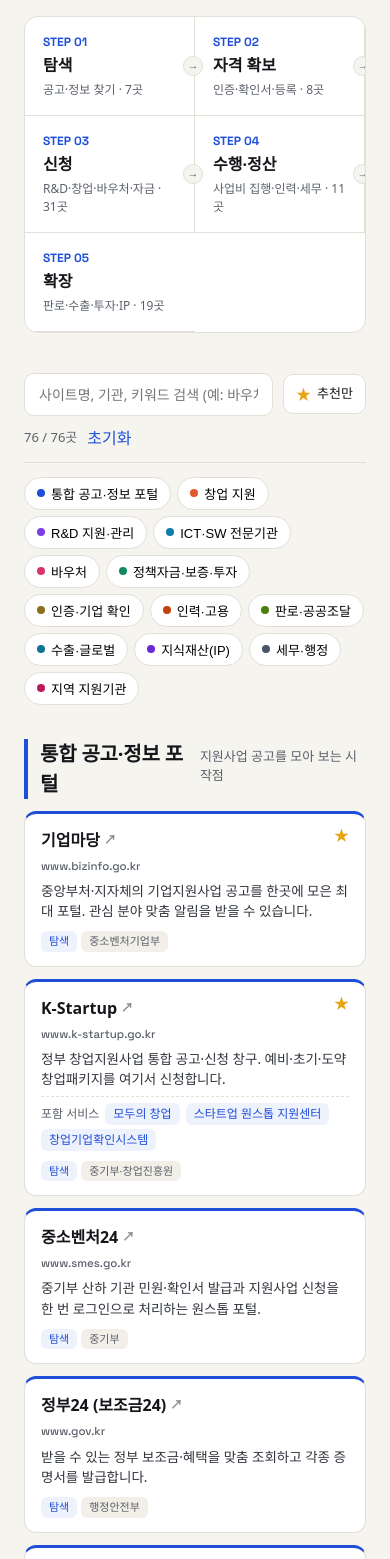
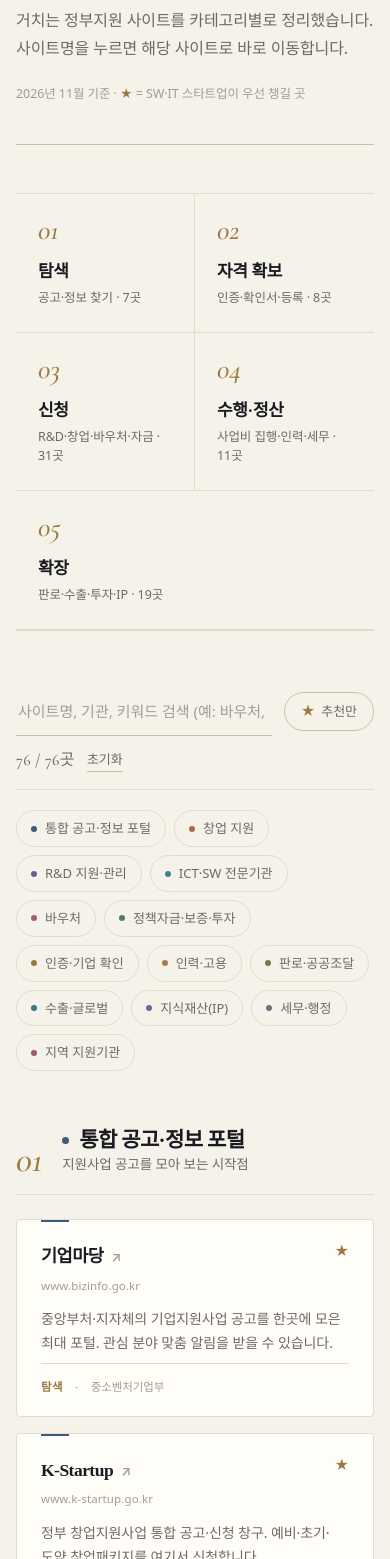
Before and after one commit to 84labslogan-ai/gov-map, a plain HTML site: page index.html in a window 390 px wide. Shown: the part 197-1756 px from the top of the page. Drawn offline with nearby package versions, Linux system fonts and the light colour scheme; a web font is replaced by a local one.

Commit message:
Restyle page with editorial premium look
Ivory/ink palette with gold accent, serif headings (Noto Serif KR), Pretendard body,
numbered sections, muted category colors, hairline cards, dark mode.

Co-Authored-By: Claude Opus 5.5 <noreply@anthropic.com>

```diff
--- a/index.html
+++ b/index.html
@@ -5,91 +5,133 @@
 <meta name="viewport" content="width=device-width, initial-scale=1">
 <title>정부지원 생태계 맵</title>
 <link rel="preconnect" href="https://fonts.googleapis.com">
-<link href="https://fonts.googleapis.com/css2?family=IBM+Plex+Sans+KR:wght@400;500;600;700&family=Space+Grotesk:wght@500;700&display=swap" rel="stylesheet">
+<link rel="preconnect" href="https://fonts.gstatic.com" crossorigin>
+<link href="https://fonts.googleapis.com/css2?family=Noto+Serif+KR:wght@500;600;700&family=Cormorant+Garamond:ital,wght@0,500;0,600;1,500&display=swap" rel="stylesheet">
+<link rel="stylesheet" href="https://cdn.jsdelivr.net/gh/orioncactus/pretendard@v1.3.9/dist/web/variable/pretendardvariable-dynamic-subset.min.css">
 <style>
 :root{
-  --bg:#f5f4ef; --ink:#14161a; --sub:#5b606b; --line:#e2dfd6; --card:#ffffff;
-  --accent:#1f4fd8; --star:#e8a317;
-  --c-info:#1f4fd8; --c-startup:#e4572e; --c-rnd:#7b3fe4; --c-finance:#0f8a5f;
-  --c-voucher:#d6336c; --c-ict:#0b7fab; --c-cert:#8a6d1f; --c-hr:#c2410c;
-  --c-sales:#4d7c0f; --c-global:#0e7490; --c-ip:#6d28d9; --c-admin:#475569; --c-region:#be185d;
+  --bg:#f5f2ea; --card:#fffdf8; --ink:#1a1b20; --sub:#6d6a63; --faint:#a29d92;
+  --line:#e3dccd; --line-2:#cbbfa8; --gold:#9c7a43; --gold-soft:#f1e8d6; --hover:#faf6ee;
+  --shadow:0 1px 2px rgba(40,32,20,.04), 0 12px 32px -12px rgba(40,32,20,.18);
+  --c-info:#3d5a80; --c-startup:#b5654a; --c-rnd:#6c5b9e; --c-finance:#4f7f63;
+  --c-voucher:#a55c7b; --c-ict:#3f7f8f; --c-cert:#9a7b3f; --c-hr:#b07a4a;
+  --c-sales:#6f7d45; --c-global:#3f7480; --c-ip:#7a5f97; --c-admin:#6b7280; --c-region:#9b5a6a;
+  --serif:"Noto Serif KR",serif; --num:"Cormorant Garamond",serif;
+  --sans:"Pretendard Variable",Pretendard,system-ui,-apple-system,sans-serif;
+  color-scheme:light;
+}
+@media (prefers-color-scheme:dark){
+  :root{
+    --bg:#121214; --card:#19191c; --ink:#ece7dc; --sub:#a39e93; --faint:#6f6b63;
+    --line:#2a292c; --line-2:#3b3935; --gold:#c9a46a; --gold-soft:#2a2419; --hover:#1e1d20;
+    --shadow:0 1px 2px rgba(0,0,0,.3), 0 14px 36px -14px rgba(0,0,0,.7);
+    --c-info:#7d9cc4; --c-startup:#d98e74; --c-rnd:#a596d4; --c-finance:#86b597;
+    --c-voucher:#d293ad; --c-ict:#7cb3c0; --c-cert:#cdae72; --c-hr:#d6a679;
+    --c-sales:#a9b77c; --c-global:#7fb0ba; --c-ip:#b19ad0; --c-admin:#a3a9b5; --c-region:#cf8f9e;
+    color-scheme:dark;
+  }
 }
 *{box-sizing:border-box;margin:0;padding:0}
-body{font-family:"IBM Plex Sans KR",system-ui,sans-serif;background:var(--bg);color:var(--ink);line-height:1.5}
+html{-webkit-text-size-adjust:100%}
+body{font-family:var(--sans);background:var(--bg);color:var(--ink);line-height:1.6;letter-spacing:-.005em;-webkit-font-smoothing:antialiased;word-break:keep-all;overflow-wrap:break-word}
 a{color:inherit}
-.wrap{max-width:1280px;margin:0 auto;padding:40px 24px 80px}
-header h1{font-size:34px;font-weight:700;letter-spacing:-.02em}
-header h1 span{color:var(--accent)}
-header p{color:var(--sub);margin-top:6px;font-size:15px}
-.meta{font-size:12px;color:var(--sub);margin-top:10px}
+.wrap{max-width:1240px;margin:0 auto;padding:72px 32px 120px}
+
+/* header */
+header{padding-bottom:40px;border-bottom:1px solid var(--line-2);position:relative}
+.eyebrow{font-family:var(--num);font-size:13px;letter-spacing:.32em;text-transform:uppercase;color:var(--gold);display:flex;align-items:center;gap:14px}
+.eyebrow::after{content:"";height:1px;width:56px;background:var(--gold);opacity:.6}
+header h1{font-family:var(--serif);font-size:clamp(32px,5vw,54px);font-weight:600;letter-spacing:-.035em;line-height:1.15;margin-top:22px}
+header h1 span{color:var(--gold);font-weight:700}
+header p{color:var(--sub);margin-top:18px;font-size:16px;max-width:640px;line-height:1.75}
+.meta{font-size:12.5px;color:var(--faint);margin-top:22px}
+.meta .star{font-size:12px}
 
 /* lifecycle */
-.flow{display:grid;grid-template-columns:repeat(5,1fr);gap:0;margin:32px 0 28px;border:1px solid var(--line);border-radius:14px;overflow:hidden;background:var(--card)}
-.step{padding:16px 18px;cursor:pointer;position:relative;border-right:1px solid var(--line);transition:background .15s}
+.flow{display:grid;grid-template-columns:repeat(5,1fr);margin:48px 0 40px;border-top:1px solid var(--line);border-bottom:1px solid var(--line)}
+.step{padding:22px 22px 24px;cursor:pointer;position:relative;border-right:1px solid var(--line);transition:background .25s}
 .step:last-child{border-right:none}
-.step:hover{background:#f0f3fb}
-.step.on{background:var(--ink);color:#fff}
-.step.on .s-desc{color:#c9ccd3}
-.s-no{font-family:"Space Grotesk";font-size:12px;font-weight:700;color:var(--accent)}
-.step.on .s-no{color:#8fb0ff}
-.s-name{font-weight:700;font-size:16px;margin-top:2px}
-.s-desc{font-size:12px;color:var(--sub);margin-top:4px}
-.step:not(:last-child)::after{content:"→";position:absolute;right:-9px;top:50%;transform:translateY(-50%);background:var(--bg);border:1px solid var(--line);border-radius:50%;width:18px;height:18px;font-size:11px;display:flex;align-items:center;justify-content:center;z-index:2;color:var(--sub)}
+.step:hover{background:var(--hover)}
+.step.on{background:var(--ink);color:var(--bg)}
+.step.on .s-desc{color:var(--faint)}
+.s-no{font-family:var(--num);font-style:italic;font-size:28px;font-weight:500;line-height:1;color:var(--gold)}
+.s-name{font-family:var(--serif);font-weight:600;font-size:17px;margin-top:14px;letter-spacing:-.02em}
+.s-desc{font-size:12.5px;color:var(--sub);margin-top:4px;line-height:1.5}
 
 /* controls */
-.controls{display:flex;flex-wrap:wrap;gap:10px;align-items:center;position:sticky;top:0;background:var(--bg);padding:12px 0;z-index:5;border-bottom:1px solid var(--line)}
-.search{flex:1;min-width:220px;padding:10px 14px;border:1px solid var(--line);border-radius:10px;font:inherit;font-size:14px;background:#fff}
-.search:focus{outline:2px solid var(--accent);border-color:transparent}
-.toggle{display:flex;align-items:center;gap:6px;font-size:13px;padding:9px 12px;border:1px solid var(--line);border-radius:10px;background:#fff;cursor:pointer;user-select:none}
-.toggle.on{background:#fff6e0;border-color:var(--star)}
-.count{font-size:13px;color:var(--sub)}
-.reset{font-size:13px;color:var(--accent);background:none;border:none;cursor:pointer;font:inherit}
-.chips{display:flex;flex-wrap:wrap;gap:6px;margin:14px 0 6px}
-.chip{font-size:13px;padding:6px 12px;border-radius:999px;border:1px solid var(--line);background:#fff;cursor:pointer;display:flex;align-items:center;gap:6px}
-.chip i{width:8px;height:8px;border-radius:50%;display:inline-block}
-.chip.on{background:var(--ink);color:#fff;border-color:var(--ink)}
+.controls{display:flex;flex-wrap:wrap;gap:12px;align-items:center;position:sticky;top:0;background:color-mix(in srgb,var(--bg) 88%,transparent);backdrop-filter:blur(14px);-webkit-backdrop-filter:blur(14px);padding:16px 0;z-index:5;border-bottom:1px solid var(--line)}
+.search{flex:1;min-width:220px;padding:12px 2px;border:none;border-bottom:1px solid var(--line-2);font:inherit;font-size:15px;background:transparent;color:var(--ink);border-radius:0;transition:border-color .2s}
+.search::placeholder{color:var(--faint)}
+.search:focus{outline:none;border-bottom-color:var(--gold)}
+.toggle{display:flex;align-items:center;gap:6px;font-size:13px;padding:8px 16px;border:1px solid var(--line-2);border-radius:999px;background:transparent;cursor:pointer;user-select:none;color:var(--sub);transition:all .2s}
+.toggle:hover{border-color:var(--gold);color:var(--ink)}
+.toggle.on{background:var(--gold-soft);border-color:var(--gold);color:var(--ink)}
+.count{font-family:var(--num);font-size:16px;color:var(--sub);letter-spacing:.02em}
+.reset{font-size:13px;color:var(--sub);background:none;border:none;border-bottom:1px solid var(--line-2);cursor:pointer;font:inherit;font-size:13px;padding:0 0 1px}
+.reset:hover{color:var(--ink);border-color:var(--ink)}
+.chips{display:flex;flex-wrap:wrap;gap:8px;margin:20px 0 8px}
+.chip{font:inherit;font-size:13px;padding:7px 14px;border-radius:999px;border:1px solid var(--line);background:transparent;color:var(--sub);cursor:pointer;display:flex;align-items:center;gap:8px;transition:all .2s}
+.chip:hover{border-color:var(--line-2);color:var(--ink)}
+.chip i{width:6px;height:6px;border-radius:50%;display:inline-block}
+.chip.on{background:var(--ink);color:var(--bg);border-color:var(--ink)}
 
 /* sections */
-section.cat{margin-top:34px}
-.cat-head{display:flex;align-items:baseline;gap:12px;margin-bottom:12px;padding-left:12px;border-left:4px solid}
-.cat-head h2{font-size:20px;letter-spacing:-.01em}
-.cat-head p{font-size:13px;color:var(--sub)}
-.grid{display:grid;grid-template-columns:repeat(auto-fill,minmax(280px,1fr));gap:12px}
-.card{background:var(--card);border:1px solid var(--line);border-radius:12px;padding:14px 16px;display:flex;flex-direction:column;gap:6px;transition:transform .12s, box-shadow .12s}
-.card:hover{transform:translateY(-2px);box-shadow:0 6px 18px rgba(20,22,26,.08)}
-.c-top{display:flex;justify-content:space-between;align-items:flex-start;gap:8px}
-.c-name{font-weight:700;font-size:16px;text-decoration:none;display:inline-flex;align-items:center;gap:4px}
-.c-name:hover{color:var(--accent);text-decoration:underline}
-.c-name .arr{font-size:12px;opacity:.5}
-.c-url{font-family:"Space Grotesk";font-size:11.5px;color:var(--sub);word-break:break-all}
-.c-desc{font-size:13.5px;color:#30343c}
-.c-foot{display:flex;flex-wrap:wrap;gap:4px;margin-top:auto;padding-top:4px}
-.tag{font-size:11px;padding:2px 8px;border-radius:6px;background:#f1efe8;color:var(--sub)}
-.tag.stage{background:#eef2fd;color:var(--accent)}
-.c-parent{font-size:11.5px;color:var(--sub)}
-.c-parent b{font-weight:600;color:var(--ink)}
-.c-subs{display:flex;flex-wrap:wrap;align-items:center;gap:4px 6px;font-size:12px;padding-top:6px;border-top:1px dashed var(--line)}
-.c-subs span{color:var(--sub)}
-.c-subs a{text-decoration:none;color:var(--accent);background:#eef2fd;border-radius:6px;padding:2px 8px}
-.c-subs a:hover{text-decoration:underline}
-.star{color:var(--star);font-size:15px;line-height:1}
-.empty{padding:60px 0;text-align:center;color:var(--sub)}
+section.cat{margin-top:72px}
+.cat-head{display:grid;grid-template-columns:auto 1fr;column-gap:20px;align-items:end;padding-bottom:18px;margin-bottom:24px;border-bottom:1px solid var(--line)}
+.cat-no{font-family:var(--num);font-style:italic;font-size:44px;line-height:.9;color:var(--gold);grid-row:span 2}
+.cat-head h2{font-family:var(--serif);font-size:24px;font-weight:600;letter-spacing:-.03em;line-height:1.3;display:flex;align-items:center;gap:10px}
+.cat-head h2 i{width:7px;height:7px;border-radius:50%;display:inline-block}
+.cat-head p{font-size:13.5px;color:var(--sub)}
+.grid{display:grid;grid-template-columns:repeat(auto-fill,minmax(290px,1fr));gap:16px}
+.card{background:var(--card);border:1px solid var(--line);border-radius:4px;padding:24px 24px 20px;display:flex;flex-direction:column;gap:8px;transition:border-color .3s, box-shadow .3s, transform .3s;position:relative}
+.card::before{content:"";position:absolute;left:24px;top:0;width:28px;height:2px;background:var(--cc)}
+.card:hover{border-color:var(--line-2);box-shadow:var(--shadow);transform:translateY(-3px)}
+.c-top{display:flex;justify-content:space-between;align-items:flex-start;gap:10px}
+.c-name{font-family:var(--serif);font-weight:600;font-size:17.5px;letter-spacing:-.03em;line-height:1.4;text-decoration:none;display:inline-flex;align-items:baseline;gap:8px}
+.c-name .arr{font-family:var(--sans);font-size:13px;color:var(--faint);transition:transform .3s,color .3s}
+.card:hover .c-name .arr{transform:translate(2px,-2px);color:var(--gold)}
+.c-name:hover{color:var(--gold)}
+.c-url{font-size:11.5px;color:var(--faint);word-break:break-all;letter-spacing:.01em}
+.c-desc{font-size:14px;color:var(--sub);line-height:1.7;margin-top:4px}
+.c-foot{display:flex;flex-wrap:wrap;gap:6px 12px;margin-top:auto;padding-top:14px;border-top:1px solid var(--line);font-size:11.5px}
+.tag{color:var(--faint)}
+.tag.stage{color:var(--gold);font-weight:600;letter-spacing:.04em}
+.tag.stage::after{content:"·";color:var(--faint);margin-left:12px;font-weight:400}
+.c-parent{font-size:12px;color:var(--faint)}
+.c-parent b{font-weight:600;color:var(--sub)}
+.c-subs{display:flex;flex-wrap:wrap;align-items:center;gap:6px;font-size:12px;margin-top:6px}
+.c-subs span{color:var(--faint);margin-right:2px}
+.c-subs a{text-decoration:none;color:var(--ink);border:1px solid var(--line-2);border-radius:999px;padding:3px 10px;transition:all .2s}
+.c-subs a:hover{border-color:var(--gold);color:var(--gold)}
+.star{color:var(--gold);font-size:14px;line-height:1}
+.empty{padding:96px 0;text-align:center;color:var(--sub);font-family:var(--serif)}
 
-.notes{margin-top:48px;background:#fff;border:1px solid var(--line);border-radius:12px;padding:18px 20px;font-size:13px;color:var(--sub)}
+.notes{margin-top:96px;border-top:1px solid var(--line-2);padding-top:32px;font-size:14px;color:var(--sub);display:grid;grid-template-columns:200px 1fr;gap:24px}
+.notes>b{font-family:var(--serif);font-size:20px;font-weight:600;color:var(--ink);letter-spacing:-.02em}
 .notes b{color:var(--ink)}
-.notes li{margin:4px 0 4px 18px}
+.notes ul{list-style:none}
+.notes li{padding:12px 0;border-bottom:1px solid var(--line);line-height:1.7}
+.notes li:first-child{padding-top:0}
 
 @media (max-width:820px){
+  .wrap{padding:44px 16px 80px}
   .flow{grid-template-columns:1fr 1fr}
   .step{border-bottom:1px solid var(--line)}
-  .step::after{display:none}
-  header h1{font-size:26px}
+  .step:nth-child(2n){border-right:none}
+  .step:last-child{grid-column:span 2}
+  .notes{grid-template-columns:1fr;gap:12px}
+  .cat-no{font-size:36px}
+  .cat-head h2{font-size:21px}
+  .eyebrow{font-size:11px;letter-spacing:.22em}
+  .eyebrow::after{display:none}
+  section.cat{margin-top:56px}
 }
 </style>
 </head>
 <body>
 <div class="wrap">
 <header>
+  <div class="eyebrow">Government Support Atlas · 2026</div>
   <h1>대한민국 <span>정부지원 생태계</span> 맵</h1>
   <p>공고 탐색부터 자격 확보·신청·정산·확장까지, 기업이 거치는 정부지원 사이트를 카테고리별로 정리했습니다. 사이트명을 누르면 해당 사이트로 바로 이동합니다.</p>
   <div class="meta">2026년 11월 기준 · <span class="star">★</span> = SW·IT 스타트업이 우선 챙길 곳</div>
@@ -255,7 +297,7 @@ const flow = document.getElementById('flow');
 STAGES.forEach((st,i)=>{
   const el = document.createElement('div');
   el.className='step'; el.dataset.id=st.id;
-  el.innerHTML=`<div class="s-no">STEP ${String(i+1).padStart(2,'0')}</div><div class="s-name">${st.name}</div><div class="s-desc">${st.desc} · ${S.filter(x=>x.s===st.id).length}곳</div>`;
+  el.innerHTML=`<div class="s-no">${String(i+1).padStart(2,'0')}</div><div class="s-name">${st.name}</div><div class="s-desc">${st.desc} · ${S.filter(x=>x.s===st.id).length}곳</div>`;
   el.onclick=()=>{state.stage = state.stage===st.id?null:st.id; render();};
   flow.appendChild(el);
 });
@@ -293,13 +335,13 @@ function render(){
 
   const list = document.getElementById('list');
   if(!f.length){ list.innerHTML='<div class="empty">조건에 맞는 사이트가 없습니다.</div>'; return; }
-  list.innerHTML = CATS.map(c=>{
+  list.innerHTML = CATS.map((c,ci)=>{
     const items = f.filter(x=>x.c===c.id);
     if(!items.length) return '';
     return `<section class="cat">
-      <div class="cat-head" style="border-color:${catColor(c.id)}"><h2>${c.name}</h2><p>${c.desc}</p></div>
+      <div class="cat-head"><span class="cat-no">${String(ci+1).padStart(2,'0')}</span><h2><i style="background:${catColor(c.id)}"></i>${c.name}</h2><p>${c.desc}</p></div>
       <div class="grid">${items.map(x=>`
-        <div class="card" style="border-top:3px solid ${catColor(c.id)}">
+        <div class="card" style="--cc:${catColor(c.id)}">
           <div class="c-top">
             <a class="c-name" href="${x.u}" target="_blank" rel="noopener noreferrer">${esc(x.n)}<span class="arr">↗</span></a>
             ${x.st?'<span class="star" title="SW·IT 스타트업 추천">★</span>':''}
```
